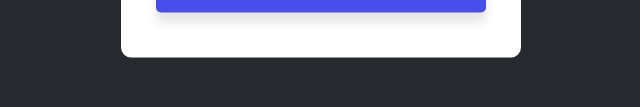
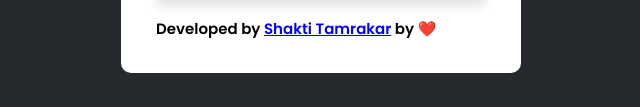
Before and after one commit to shakti177/QR-Code-Generator, a plain HTML site: page index.html in a window 1280 px wide. Shown: the part 468-575 px from the top of the page, without its empty margins (319-959 px from the left). Drawn offline with Linux system fonts and the light colour scheme.

Commit message:
Add developer credit to index.html

```diff
--- a/index.html
+++ b/index.html
@@ -21,6 +21,7 @@
             <img src="" id="qrImage">
         </div>
         <button onclick="generateQR()">Generate QR Code</button>
+        <p>Developed by <a href = "https://shakti-tamrakar.vercel.app" target = "_blank" style="color:blue;">Shakti Tamrakar</a> by ❤️</p>
     </div>
     <script>
 
```
